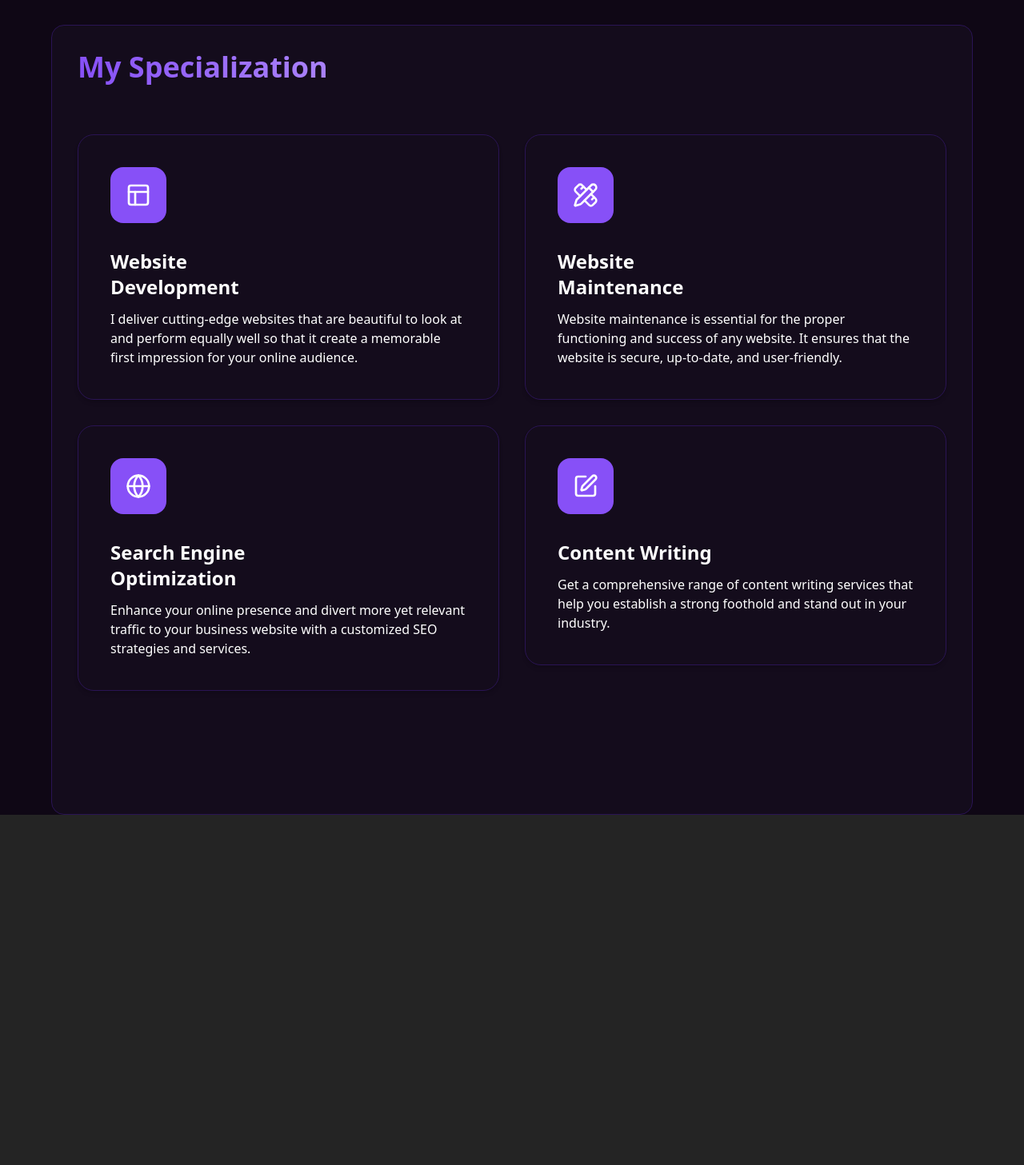
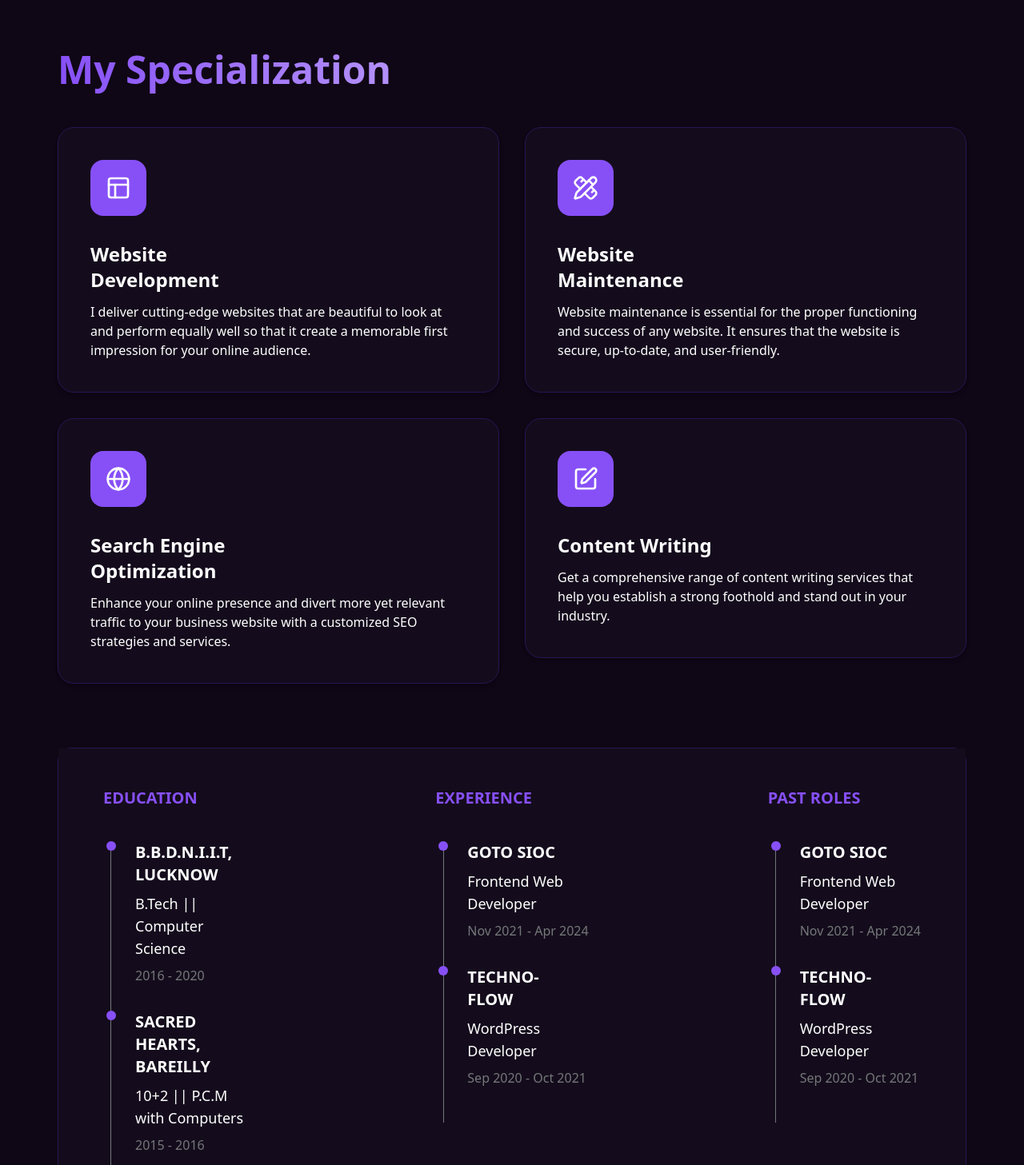
Before and after one commit to shivamkush-27/web-portfolio, a React (Vite) app in the folder frontend/: page / in a window 1280 px wide. Shown: the part 773-2230 px from the top of the page at 80% size. Before the commit the page ends 1792 px from the top, so only its background shows below. Built offline with nearby package versions, Linux system fonts and the light colour scheme.

Commit message:
Resume Section

```diff
--- a/frontend/src/component/Hero.jsx
+++ b/frontend/src/component/Hero.jsx
@@ -35,7 +35,7 @@ const Hero = () => {
                         />
                     </span></h1>
                     {/* Display on small devices */}
-                    <h1 className='lg:hidden block'><h2 className="sm:text-4xl text-2xl font-semibold font-serif">Hi, I'm Shivam</h2><span className="capitalize text-3xl typing text-[#8750F7]">
+                    <h1 className='lg:hidden block'><span className="sm:text-4xl text-2xl font-semibold font-serif">Hi, I'm Shivam</span><span className="capitalize text-3xl typing text-[#8750F7]">
                         <TypeAnimation
                             sequence={[
                                 'Front End Developer',
--- a/frontend/src/component/Nav.jsx
+++ b/frontend/src/component/Nav.jsx
@@ -27,7 +27,7 @@ const Nav = () => {
                                 <a className="md:p-4 py-3 px-0 block" href={link.endpoint}>{link.label}</a></li>
                             ))}
                             <li className='lg:block hidden'>
-                                <button className="md:py-3 md:px-10 flex text-lg rounded-full py-3 px-0 items-center gap-x-2 bg-[#8750F7]" href="#">Resume <svg xmlns="http://www.w3.org/2000/svg" width="16" height="16" viewBox="0 0 24 24" fill="none" stroke="currentColor" stroke-width="2" stroke-linecap="round" stroke-linejoin="round"><path d="M21 15v4a2 2 0 0 1-2 2H5a2 2 0 0 1-2-2v-4"/><polyline points="7 10 12 15 17 10"/><line x1="12" x2="12" y1="15" y2="3"/></svg></button>
+                                <button className="md:py-3 md:px-10 flex text-lg rounded-full py-3 px-0 items-center gap-x-2 bg-[#8750F7]" href="#">Resume <svg xmlns="http://www.w3.org/2000/svg" width="16" height="16" viewBox="0 0 24 24" fill="none" stroke="currentColor" stroke-width="2" stroke-linecap="round"><path d="M21 15v4a2 2 0 0 1-2 2H5a2 2 0 0 1-2-2v-4"/><polyline points="7 10 12 15 17 10"/><line x1="12" x2="12" y1="15" y2="3"/></svg></button>
                             </li>
                         </ul>
                     </nav>
--- /dev/null
+++ b/frontend/src/component/Resume.jsx
@@ -0,0 +1,110 @@
+import React from 'react'
+import { Education, Experience } from '../constant/res-history';
+
+const Resume = () => {
+    return (
+            <section className="grid gap-12 md:justify-center md:grid-cols-3 xl:gap-36 bg-[#140C1C] md:gap-4 md:p-4 px-10">
+                <div className="w-full">
+                    <div className="md:px-7 pt-8 xl:px-10 rounded-[20px] mb-8">
+                        <h4 className='bg-clip-text text-xl font-bold text-[#8750f7] pb-4 mb-2 uppercase'>Education</h4>
+                        <div className="max-w-xl mx-auto py-4">
+                            <div className="flow-root">
+                                <ul className="-mb-8">
+                                    {Education.map((label, index) => (
+                                        <li key={index}>
+                                            <div className="relative pb-8">
+                                                <span className="absolute top-[0.75rem] left-[0.65rem] -ml-px h-full w-[1px] bg-[#747779]" aria-hidden="true"></span>
+                                                <div className="relative flex items-start space-x-3">
+                                                    <div>
+                                                        <div className="relative px-1">
+                                                            <div className="h-3 w-3 bg-[#8750F7] rounded-full flex items-center justify-center">
+                                                            </div>
+                                                        </div>
+                                                    </div>
+                                                    <div className="min-w-0 flex-1 py-0">
+                                                        <div className="space-y-2 pl-2">
+                                                            <h4 className="font-semibold text-xl text-white mr-2 uppercase">{label.institute}</h4>
+                                                            <h5 className="font-medium text-lg">{label.level} || {label.stream}</h5>
+                                                            <h6 className="font-medium text-base text-[#747779]">{label.time}</h6>
+                                                        </div>
+                                                    </div>
+                                                </div>
+                                            </div>
+                                        </li>
+                                    ))}
+                                </ul>
+                            </div>
+                        </div>
+                    </div>
+                </div>
+                <div className="w-full">
+                    <div className="md:px-7 pt-8 xl:px-10 rounded-[20px] mb-8">
+                        <h4 className='bg-clip-text text-xl font-bold text-[#8750f7] pb-4 mb-2 uppercase'>Experience</h4>
+                        <div className="max-w-xl mx-auto py-4">
+                            <div className="flow-root">
+                                <ul className="-mb-8">
+                                    {Experience.map((label, index) => (
+                                        <li key={index}>
+                                            <div className="relative pb-8">
+                                                <span className="absolute top-[0.75rem] left-[0.65rem] -ml-px h-full w-[1px] bg-[#747779]" aria-hidden="true"></span>
+                                                <div className="relative flex items-start space-x-3">
+                                                    <div>
+                                                        <div className="relative px-1">
+                                                            <div className="h-3 w-3 bg-[#8750F7] rounded-full flex items-center justify-center">
+                                                            </div>
+                                                        </div>
+                                                    </div>
+                                                    <div className="min-w-0 flex-1 py-0">
+                                                        <div className="space-y-2 pl-2">
+                                                            <h4 className="font-semibold text-xl text-white mr-2 uppercase">{label.company}</h4>
+                                                            <h5 className="font-medium text-lg">{label.position}</h5>
+                                                            <h6 className="font-medium text-base text-[#747779]">{label.time}</h6>
+                                                        </div>
+                                                    </div>
+                                                </div>
+                                            </div>
+                                        </li>
+                                    ))}
+                                </ul>
+                            </div>
+                        </div>
+                    </div>
+                </div>
+                <div className="w-full">
+                    <div className="md:px-7 pt-8 xl:px-10 rounded-[20px] mb-8">
+                        <h4 className='bg-clip-text text-xl font-bold text-[#8750f7] pb-4 mb-2 uppercase'>Past Roles</h4>
+                        <div className="max-w-xl mx-auto py-4">
+                            <div className="flow-root">
+                                <ul className="-mb-8">
+                                    {Experience.map((label, index) => (
+                                        <li key={index}>
+                                            <div className="relative pb-8">
+                                                <span className="absolute top-[0.75rem] left-[0.65rem] -ml-px h-full w-[1px] bg-[#747779]" aria-hidden="true"></span>
+                                                <div className="relative flex items-start space-x-3">
+                                                    <div>
+                                                        <div className="relative px-1">
+                                                            <div className="h-3 w-3 bg-[#8750F7] rounded-full flex items-center justify-center">
+                                                            </div>
+                                                        </div>
+                                                    </div>
+                                                    <div className="min-w-0 flex-1 py-0">
+                                                        <div className="space-y-2 pl-2">
+                                                            <h4 className="font-semibold text-xl text-white mr-2 uppercase">{label.company}</h4>
+                                                            <h5 className="font-medium text-lg">{label.position}</h5>
+                                                            <h6 className="font-medium text-base text-[#747779]">{label.time}</h6>
+                                                        </div>
+                                                    </div>
+                                                </div>
+                                            </div>
+                                        </li>
+                                    ))}
+                                </ul>
+                            </div>
+                        </div>
+                    </div>
+                </div>
+            </section>
+    )
+}
+
+export default Resume
--- a/frontend/src/component/Services.jsx
+++ b/frontend/src/component/Services.jsx
@@ -3,60 +3,60 @@ import React from 'react'
 const Services = () => {
     return (
         <>
-            <div class="section-header">
-                <h2 className='bg-clip-text text-4xl font-bold text-transparent bg-gradient-to-r from-[#8750F7] to-white pb-2 mb-2'>My Specialization</h2>
+            <div className="section-header">
+                <h2 className='bg-clip-text text-5xl font-bold text-transparent bg-gradient-to-r from-[#8750F7] to-white pb-2 mb-2'>My Specialization</h2>
             </div>
-            <section class="pt-12 pb-12 lg:pb-[90px]">
-                <div class="container">
-                    <div class="flex flex-wrap -mx-4">
-                        <div class="w-full md:w-1/2 px-4">
-                            <div class="p-10 md:px-7 xl:px-10 rounded-[20px] bg-transparent shadow-md hover:shadow-lg mb-8  border border-[#2a1454] hover:border-[#8750F7] duration-[600ms]">
-                                <div class=" w-[70px] h-[70px] flex items-center justify-center bg-[#8750F7] rounded-2xl mb-8">
-                                <svg xmlns="http://www.w3.org/2000/svg" width="32" height="32" viewBox="0 0 24 24" fill="none" stroke="currentColor" stroke-width="2" stroke-linecap="round" stroke-linejoin="round" class="lucide lucide-panels-top-left"><rect width="18" height="18" x="3" y="3" rx="2"/><path d="M3 9h18"/><path d="M9 21V9"/></svg>
+            <section className="py-8">
+                <div className="container">
+                    <div className="flex flex-wrap -mx-4">
+                        <div className="w-full md:w-1/2 px-4">
+                            <div className="p-10 md:px-7 xl:px-10 rounded-[20px] bg-[#140C1C] shadow-md hover:shadow-lg mb-8  border border-[#2a1454] hover:border-[#8750F7] duration-[600ms]">
+                                <div className=" w-[70px] h-[70px] flex items-center justify-center bg-[#8750F7] rounded-2xl mb-8">
+                                <svg xmlns="http://www.w3.org/2000/svg" width="32" height="32" viewBox="0 0 24 24" fill="none" stroke="currentColor" stroke-width="2" stroke-linecap="round" stroke-linejoin="round" className="lucide lucide-panels-top-left"><rect width="18" height="18" x="3" y="3" rx="2"/><path d="M3 9h18"/><path d="M9 21V9"/></svg>
                                 </div>
-                                <h4 class="font-semibold text-2xl text-dark mb-3 hover:text-[#8750F7]  duration-[600ms] cursor-pointer w-64">
+                                <h4 className="font-semibold text-2xl text-white mb-3 hover:text-[#8750F7]  duration-[600ms] cursor-pointer w-64">
                                     Website Development
                                 </h4>
-                                <p class="text-body-color">
+                                <p className="text-body-color">
                                 I deliver cutting-edge websites that are beautiful to look at and perform equally well so that it create a memorable first impression for your online audience.
                                 </p>
                             </div>
                         </div>
-                        <div class="w-full md:w-1/2 px-4">
-                            <div class="p-10 md:px-7 xl:px-10 rounded-[20px] bg-transparent shadow-md hover:shadow-lg mb-8  border border-[#2a1454] hover:border-[#8750F7] duration-[600ms]">
-                                <div class=" w-[70px] h-[70px] flex items-center justify-center bg-[#8750F7] rounded-2xl mb-8">
-                                <svg xmlns="http://www.w3.org/2000/svg" width="32" height="32" viewBox="0 0 24 24" fill="none" stroke="currentColor" stroke-width="2" stroke-linecap="round" stroke-linejoin="round" class="lucide lucide-pencil-ruler"><path d="M13 7 8.7 2.7a2.41 2.41 0 0 0-3.4 0L2.7 5.3a2.41 2.41 0 0 0 0 3.4L7 13"/><path d="m8 6 2-2"/><path d="m18 16 2-2"/><path d="m17 11 4.3 4.3c.94.94.94 2.46 0 3.4l-2.6 2.6c-.94.94-2.46.94-3.4 0L11 17"/><path d="M21.174 6.812a1 1 0 0 0-3.986-3.987L3.842 16.174a2 2 0 0 0-.5.83l-1.321 4.352a.5.5 0 0 0 .623.622l4.353-1.32a2 2 0 0 0 .83-.497z"/><path d="m15 5 4 4"/></svg>
+                        <div className="w-full md:w-1/2 px-4">
+                            <div className="p-10 md:px-7 xl:px-10 rounded-[20px] bg-[#140C1C] shadow-md hover:shadow-lg mb-8  border border-[#2a1454] hover:border-[#8750F7] duration-[600ms]">
+                                <div className=" w-[70px] h-[70px] flex items-center justify-center bg-[#8750F7] rounded-2xl mb-8">
+                                <svg xmlns="http://www.w3.org/2000/svg" width="32" height="32" viewBox="0 0 24 24" fill="none" stroke="currentColor" stroke-width="2" stroke-linecap="round" stroke-linejoin="round" className="lucide lucide-pencil-ruler"><path d="M13 7 8.7 2.7a2.41 2.41 0 0 0-3.4 0L2.7 5.3a2.41 2.41 0 0 0 0 3.4L7 13"/><path d="m8 6 2-2"/><path d="m18 16 2-2"/><path d="m17 11 4.3 4.3c.94.94.94 2.46 0 3.4l-2.6 2.6c-.94.94-2.46.94-3.4 0L11 17"/><path d="M21.174 6.812a1 1 0 0 0-3.986-3.987L3.842 16.174a2 2 0 0 0-.5.83l-1.321 4.352a.5.5 0 0 0 .623.622l4.353-1.32a2 2 0 0 0 .83-.497z"/><path d="m15 5 4 4"/></svg>
                                 </div>
-                                <h4 class="font-semibold text-2xl text-dark mb-3 hover:text-[#8750F7]  duration-[600ms] cursor-pointer w-64">
+                                <h4 className="font-semibold text-2xl text-white mb-3 hover:text-[#8750F7]  duration-[600ms] cursor-pointer w-64">
                                 Website Maintenance
                                 </h4>
-                                <p class="text-body-color">
+                                <p className="text-body-color">
                                 Website maintenance is essential for the proper functioning and success of any website. It ensures that the website is secure, up-to-date, and user-friendly.
                                 </p>
                             </div>
                         </div>
-                        <div class="w-full md:w-1/2 px-4">
-                            <div class="p-10 md:px-7 xl:px-10 rounded-[20px] bg-transparent shadow-md hover:shadow-lg mb-8  border border-[#2a1454] hover:border-[#8750F7] duration-[600ms]">
-                                <div class=" w-[70px] h-[70px] flex items-center justify-center bg-[#8750F7] rounded-2xl mb-8">
-                                <svg xmlns="http://www.w3.org/2000/svg" width="32" height="32" viewBox="0 0 24 24" fill="none" stroke="currentColor" stroke-width="2" stroke-linecap="round" stroke-linejoin="round" class="lucide lucide-globe"><circle cx="12" cy="12" r="10"/><path d="M12 2a14.5 14.5 0 0 0 0 20 14.5 14.5 0 0 0 0-20"/><path d="M2 12h20"/></svg>
+                        <div className="w-full md:w-1/2 px-4">
+                            <div className="p-10 md:px-7 xl:px-10 rounded-[20px] bg-[#140C1C] shadow-md hover:shadow-lg mb-8  border border-[#2a1454] hover:border-[#8750F7] duration-[600ms]">
+                                <div className=" w-[70px] h-[70px] flex items-center justify-center bg-[#8750F7] rounded-2xl mb-8">
+                                <svg xmlns="http://www.w3.org/2000/svg" width="32" height="32" viewBox="0 0 24 24" fill="none" stroke="currentColor" stroke-width="2" stroke-linecap="round" stroke-linejoin="round" className="lucide lucide-globe"><circle cx="12" cy="12" r="10"/><path d="M12 2a14.5 14.5 0 0 0 0 20 14.5 14.5 0 0 0 0-20"/><path d="M2 12h20"/></svg>
                                 </div>
-                                <h4 class="font-semibold text-2xl text-dark mb-3 hover:text-[#8750F7]  duration-[600ms] cursor-pointer w-80">
+                                <h4 className="font-semibold text-2xl text-white mb-3 hover:text-[#8750F7] duration-[600ms] cursor-pointer md:w-80">
                                 Search Engine Optimization
                                 </h4>
-                                <p class="text-body-color">
+                                <p className="text-body-color">
                                 Enhance your online presence and divert more yet relevant traffic to your business website with a customized SEO strategies and services.
                                 </p>
                             </div>
                         </div>
-                        <div class="w-full md:w-1/2 px-4">
-                            <div class="p-10 md:px-7 xl:px-10 rounded-[20px] bg-transparent shadow-md hover:shadow-lg mb-8  border border-[#2a1454] hover:border-[#8750F7] duration-[600ms]">
-                                <div class=" w-[70px] h-[70px] flex items-center justify-center bg-[#8750F7] rounded-2xl mb-8">
-                                <svg xmlns="http://www.w3.org/2000/svg" width="32" height="32" viewBox="0 0 24 24" fill="none" stroke="currentColor" stroke-width="2" stroke-linecap="round" stroke-linejoin="round" class="lucide lucide-square-pen"><path d="M12 3H5a2 2 0 0 0-2 2v14a2 2 0 0 0 2 2h14a2 2 0 0 0 2-2v-7"/><path d="M18.375 2.625a1 1 0 0 1 3 3l-9.013 9.014a2 2 0 0 1-.853.505l-2.873.84a.5.5 0 0 1-.62-.62l.84-2.873a2 2 0 0 1 .506-.852z"/></svg>
+                        <div className="w-full md:w-1/2 px-4">
+                            <div className="p-10 md:px-7 xl:px-10 rounded-[20px] bg-[#140C1C] shadow-md hover:shadow-lg mb-8  border border-[#2a1454] hover:border-[#8750F7] duration-[600ms]">
+                                <div className=" w-[70px] h-[70px] flex items-center justify-center bg-[#8750F7] rounded-2xl mb-8">
+                                <svg xmlns="http://www.w3.org/2000/svg" width="32" height="32" viewBox="0 0 24 24" fill="none" stroke="currentColor" stroke-width="2" stroke-linecap="round" stroke-linejoin="round" className="lucide lucide-square-pen"><path d="M12 3H5a2 2 0 0 0-2 2v14a2 2 0 0 0 2 2h14a2 2 0 0 0 2-2v-7"/><path d="M18.375 2.625a1 1 0 0 1 3 3l-9.013 9.014a2 2 0 0 1-.853.505l-2.873.84a.5.5 0 0 1-.62-.62l.84-2.873a2 2 0 0 1 .506-.852z"/></svg>
                                 </div>
-                                <h4 class="font-semibold text-2xl text-dark mb-3 hover:text-[#8750F7]  duration-[600ms] cursor-pointer w-64">
+                                <h4 className="font-semibold text-2xl text-white mb-3 hover:text-[#8750F7]  duration-[600ms] cursor-pointer w-64">
                                 Content Writing
                                 </h4>
-                                <p class="text-body-color">
+                                <p className="text-body-color">
                                 Get a comprehensive range of content writing services that help you establish a strong foothold and stand out in your industry.
                                 </p>
                             </div>
--- /dev/null
+++ b/frontend/src/constant/res-history.js
@@ -0,0 +1,10 @@
+export const Education = [
+    { institute: "B.B.D.N.I.I.T, Lucknow", level: "B.Tech", stream: "Computer Science", time: "2016 - 2020"},
+    { institute: "Sacred Hearts, Bareilly", level: "10+2", stream: "P.C.M with Computers", time: "2015 - 2016"},
+    { institute: "Sacred Hearts, Bareilly", level: "Highschool", stream: "Science", time: "2013 - 2014"},
+];
+
+export const Experience = [
+    { company: "GoTo SIOC", position: "Frontend Web Developer", time: "Nov 2021 - Apr 2024"},
+    { company: "Techno-Flow", position: "WordPress Developer", time: "Sep 2020 - Oct 2021"},
+];
--- a/frontend/src/pages/Home.jsx
+++ b/frontend/src/pages/Home.jsx
@@ -4,24 +4,28 @@ import Nav from '../component/Nav';
 import Hero from '../component/Hero';
 import Counter from '../component/Counter';
 import Services from '../component/Services';
+import Resume from '../component/Resume';
 
 const Home = () => {
     return (
         <>
-            <div className='h-full w-full'>
+            <div className='h-full w-full pb-16 px-2'>
                 <section className='container mx-auto'>
                     <Nav />
                 </section>
-                <section className=' md:px-8 py-8 lg:mt-8 lg:mx-16 lg:bg-[#140c1c] lg:border border-[#2a1454] rounded-2xl'>
+                <section className='md:px-8 py-8 lg:mt-8 lg:mx-16 lg:bg-[#140c1c] lg:border border-[#2a1454] rounded-2xl'>
                     <Hero />
                 </section>
-                <section className=' md:px-8 py-8 lg:mt-8 lg:mx-16 lg:bg-[#140c1c] lg:border border-[#2a1454] rounded-2xl'>
+                <section className='md:px-8 xl:px-0 py-8 lg:mt-8 lg:mx-16 lg:bg-[#140c1c] lg:border border-[#2a1454] rounded-2xl'>
                     <Counter />
                 </section>
-                <section className=' md:px-8 py-8 lg:mt-8 lg:mx-16 lg:bg-[#140c1c] lg:border border-[#2a1454] rounded-2xl'>
+                <section className='pt-8 lg:mt-8 lg:mx-16 md:mx-4' id='services'>
                     <Services />
                 </section>
-           </div>
+                <section className='md:p-0 xl:px-0 lg:mt-4 lg:mx-16 md:mx-4 lg:bg-[#140c1c] border border-[#2a1454] rounded-2xl'>
+                    <Resume />
+                </section>
+            </div>
         </>
     )
 }
```
Also changed, not shown: frontend/src/component/Counter.jsx (+17 -17 lines).
